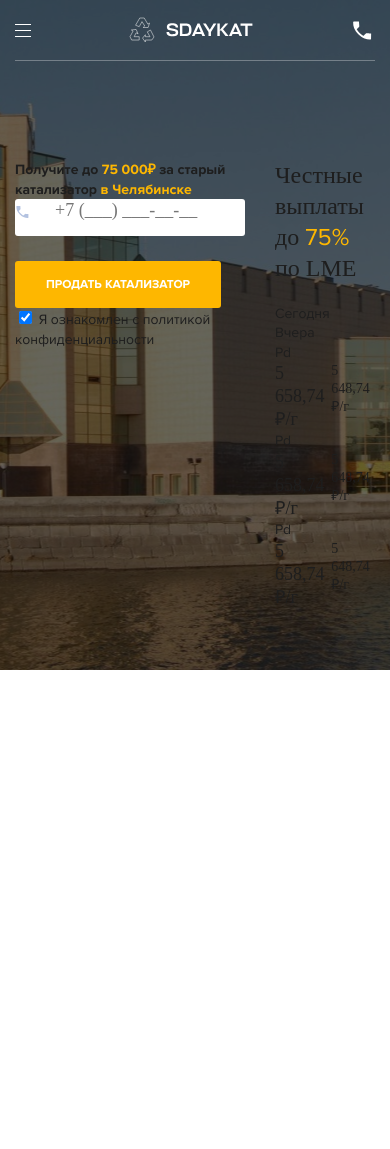
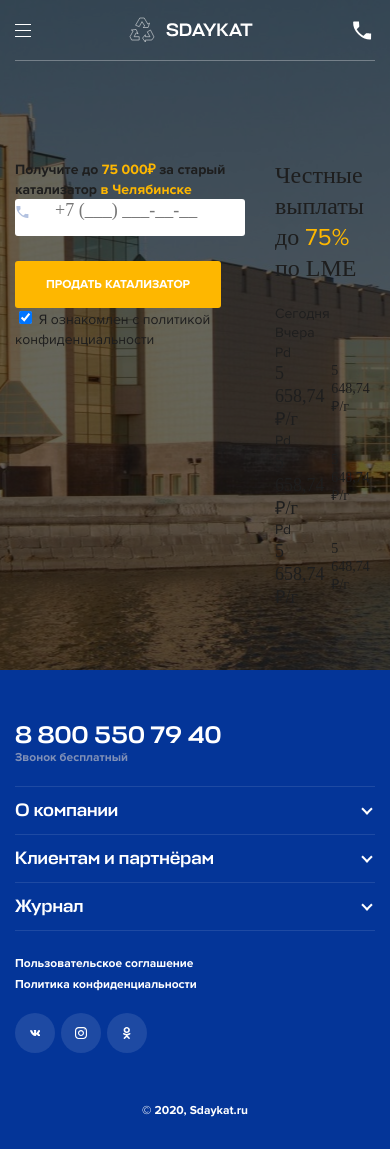
Before and after one commit to Deonar/sdaykat, a PHP site: page / in a window 390 px wide. Before the commit the page ends 670 px from the top, so only its background shows below. Run offline with PHP 8.4, Linux system fonts and the light colour scheme; style sheets or scripts are compiled from the project's sources; some libraries are stand-ins or nearby versions.

Commit message:
add footer

```diff
--- a/assets/js/main.js
+++ b/assets/js/main.js
@@ -17,7 +17,7 @@ jQuery(document).ready(function ($) {
     $('#mobMenu').removeClass('active');
   });
 
-  // Popup city
+  //==================================  Popup city
   $('#city-list').on('click', '.selectCity__item', function () {
     city = $(this).data('city');
     region = $(this).data('region');
@@ -34,7 +34,20 @@ jQuery(document).ready(function ($) {
   // $('#closeLocationPopup').on('click', function (e) {
   //   $('.location-popup').css({ opacity: '0', visibility: 'hidden' });
   // });
-  // Popup city and
+  // ======================= Popup city and
+
+  //======================== Footer tabs
+  $('.footer-tab-js').on('click', function (e) {
+    $(this).toggleClass('active');
+    if ($(this).hasClass('active')) {
+      $(this).find('.footer-item__menu-list').toggle('blind');
+    } else {
+      $(this).find('.footer-item__menu-list').hide('300');
+    }
+  });
+
+  //======================== Footer tabs and
+
   //======================== MASK
   // $('.mask-phone').mask('+7 (999) 999-99-99');
 
--- a/assets/scss/_footer.scss
+++ b/assets/scss/_footer.scss
@@ -1,3 +1,141 @@
 .footer {
-  width: 100%;
+  background: $primary;
+  padding: 50px 0px 30px 0px;
+  &-body {
+    display: flex;
+    justify-content: space-between;
+    margin-bottom: 40px;
+  }
+  &-contacts {
+  }
+  &-tell,
+  &-tell--mob {
+    font-family: 'Stapel';
+    font-weight: 500;
+    font-size: 24px;
+    line-height: 30px;
+    color: $text-light;
+    transition: all 0.3s ease;
+    &:hover {
+      transition: all 0.3s ease;
+      color: $text-secondery;
+    }
+  }
+  &-tell--mob,
+  &-tell__text--mob {
+    display: none;
+  }
+  &-tell__text,
+  &-tell__text--mob {
+    font-weight: 700;
+    font-size: 12px;
+    line-height: 16px;
+    margin-bottom: 20px;
+    color: #8090b7;
+  }
+  &-privacy {
+    display: block;
+    color: $text-light;
+    font-weight: 700;
+    font-size: 12px;
+    line-height: 16px;
+    margin-bottom: 5px;
+    transition: all 0.3s ease;
+    &:hover {
+      transition: all 0.3s ease;
+      color: $text-secondery;
+    }
+  }
+  &-social__list {
+    margin-top: 20px;
+    display: flex;
+    align-items: center;
+  }
+  &-social__item {
+    margin-right: 6px;
+    border-radius: 50%;
+    display: block;
+    overflow: hidden;
+    &:last-child {
+      margin-right: 0;
+    }
+  }
+  &-social__link {
+    width: 40px;
+    height: 40px;
+    overflow: hidden;
+    display: block;
+    background: rgba(255, 255, 255, 0.1);
+    display: flex;
+    align-items: center;
+    justify-content: center;
+    transition: all 0.3s ease;
+    &:hover {
+      background: rgba(255, 255, 255, 0.2);
+      transition: all 0.3s ease;
+      svg {
+        transition: all 0.3s ease;
+        fill: $text-secondery;
+      }
+    }
+    svg {
+      transition: all 0.3s ease;
+      fill: $white;
+    }
+    &.social__odnoklassniki svg {
+      width: 8px;
+      height: 12px;
+    }
+    &.social__vk svg {
+      width: 10px;
+      height: 6px;
+    }
+    &.social__inst svg {
+      width: 12px;
+      height: 12px;
+    }
+  }
+  &-item.active {
+  }
+  &-item__about {
+  }
+  &-item__title {
+    font-family: 'Stapel';
+    font-weight: 500;
+    font-size: 18px;
+    line-height: 23px;
+    margin-bottom: 30px;
+    color: $text-light;
+  }
+  &-item__menu-list {
+    transition: all 0.3s ease;
+  }
+  &-item__menu-item {
+    transition: all 0.3s ease;
+    margin-bottom: 15px;
+    &:last-child {
+      margin-bottom: 0;
+    }
+  }
+  &-item__menu-link {
+    color: #8090b7;
+    font-size: 14px;
+    line-height: 18px;
+    transition: all 0.3s ease;
+    &:hover {
+      transition: all 0.3s ease;
+      color: $text-secondery;
+    }
+  }
+  &-item__clients {
+  }
+  &-item__journal {
+  }
+  &-copy {
+    text-align: center;
+    font-weight: 700;
+    color: $text-light;
+    font-size: 12px;
+    line-height: 16px;
+  }
 }
--- a/assets/scss/_media.scss
+++ b/assets/scss/_media.scss
@@ -1,4 +1,4 @@
-@media (max-width: 1050px) {
+@media (max-width: 1200px) {
   //=========================== HEADER
   .header {
     &-top__address {
@@ -24,6 +24,19 @@
     }
   }
   //=========================== HEADER AND
+}
+@media (max-width: 992px) {
+  //=========================== Footer
+  .footer {
+    &-body {
+      flex-wrap: wrap;
+    }
+    &-item {
+      width: 35%;
+      margin-bottom: 30px;
+    }
+  }
+  //=========================== Footer AND
 }
 @media (max-width: 767px) {
   .page {
@@ -69,4 +82,66 @@
     font-size: 14px;
   }
   //====================== Popup city and
+
+  //=========================== Footer
+  .footer {
+    &-body {
+      margin-bottom: 50px;
+    }
+    &-contacts {
+      order: 3;
+    }
+    &-tell,
+    &-tell__text {
+      display: none;
+    }
+    &-tell--mob,
+    &-tell__text--mob {
+      display: block;
+      width: 100%;
+    }
+    &-item {
+      width: 100%;
+      margin-bottom: 0px;
+    }
+    &-item__title {
+      margin-bottom: 0;
+    }
+    &-item__menu-list {
+      display: none;
+      padding: 8px 0;
+    }
+    &-contacts {
+      margin-top: 25px;
+    }
+    &-item__about {
+      border-top: 1px solid rgba(255, 255, 255, 0.1);
+    }
+    &-item__about,
+    &-item__clients,
+    &-item__journal {
+      position: relative;
+      padding: 12px 0;
+      border-bottom: 1px solid rgba(255, 255, 255, 0.1);
+      &::after {
+        content: '';
+        display: block;
+        position: absolute;
+        right: 4px;
+        top: 18px;
+        width: 8px;
+        height: 8px;
+        transform: rotate(-45deg);
+        border-bottom: 2px solid #ffffff;
+        border-left: 2px solid #ffffff;
+        transition: all 0.3s ease;
+      }
+    }
+    &-item.active {
+      &::after {
+        transform: rotate(-225deg);
+      }
+    }
+  }
+  //=========================== Footer AND
 }
--- a/authorization.html
+++ b/authorization.html
@@ -12,7 +12,7 @@
   </head>
 
   <body>
-    <header class="header">
+    <header class="header header-dark">
       <div class="header-body">
         <div class="container">
           <div class="header-top">
--- a/index.html
+++ b/index.html
@@ -234,7 +234,101 @@
       </div>
     </main>
 
-    <footer class="footer"></footer>
+    <footer class="footer">
+      <div class="container">
+        <div class="footer-body">
+          <a href="tel:+88005507940" class="footer-tell--mob">8 800 550 79 40</a>
+          <div class="footer-tell__text--mob">Звонок бесплатный</div>
+          <div class="footer-item footer-contacts">
+            <a href="tel:+88005507940" class="footer-tell">8 800 550 79 40</a>
+            <div class="footer-tell__text">Звонок бесплатный</div>
+            <a href="#" class="footer-privacy">Пользовательское соглашение</a>
+            <a href="#" class="footer-privacy">Политика конфиденциальности</a>
+            <ul class="footer-social__list">
+              <li class="footer-social__item">
+                <a href="#" class="footer-social__link social__vk" target="_blank">
+                  <svg>
+                    <use xlink:href="assets/img/icons/vk-icon.svg#vk-icon"></use>
+                  </svg>
+                </a>
+              </li>
+              <li class="footer-social__item">
+                <a href="#" class="footer-social__link social__inst" target="_blank">
+                  <svg>
+                    <use xlink:href="assets/img/icons/inst-icon.svg#inst-icon"></use>
+                  </svg>
+                </a>
+              </li>
+              <li class="footer-social__item">
+                <a href="#" class="footer-social__link social__odnoklassniki" target="_blank">
+                  <svg>
+                    <use xlink:href="assets/img/icons/odnoklassniki-icon.svg#odnoklassniki-icon"></use>
+                  </svg>
+                </a>
+              </li>
+            </ul>
+          </div>
+          <div class="footer-item footer-item__about footer-tab-js">
+            <div class="footer-item__title">О компании</div>
+            <ul class="footer-item__menu-list">
+              <li class="footer-item__menu-item">
+                <a href="#" class="footer-item__menu-link">Миссия и ценности</a>
+              </li>
+              <li class="footer-item__menu-item">
+                <a href="#" class="footer-item__menu-link">Команда</a>
+              </li>
+              <li class="footer-item__menu-item">
+                <a href="#" class="footer-item__menu-link">Вакансии</a>
+              </li>
+              <li class="footer-item__menu-item">
+                <a href="#" class="footer-item__menu-link">Контакты</a>
+              </li>
+              <li class="footer-item__menu-item">
+                <a href="#" class="footer-item__menu-link">Франшиза</a>
+              </li>
+              <li class="footer-item__menu-item">
+                <a href="#" class="footer-item__menu-link">Представительства</a>
+              </li>
+            </ul>
+          </div>
+          <div class="footer-item footer-item__clients footer-tab-js">
+            <div class="footer-item__title">Клиентам и партнёрам</div>
+            <ul class="footer-item__menu-list">
+              <li class="footer-item__menu-item">
+                <a href="#" class="footer-item__menu-link">Цены</a>
+              </li>
+              <li class="footer-item__menu-item">
+                <a href="#" class="footer-item__menu-link">Удаление катализатора</a>
+              </li>
+              <li class="footer-item__menu-item">
+                <a href="#" class="footer-item__menu-link">Оптовикам</a>
+              </li>
+              <li class="footer-item__menu-item">
+                <a href="#" class="footer-item__menu-link">Программа лояльности</a>
+              </li>
+            </ul>
+          </div>
+          <div class="footer-item footer-item__journal footer-tab-js">
+            <div class="footer-item__title">Журнал</div>
+            <ul class="footer-item__menu-list">
+              <li class="footer-item__menu-item">
+                <a href="#" class="footer-item__menu-link">Каталитические системы</a>
+              </li>
+              <li class="footer-item__menu-item">
+                <a href="#" class="footer-item__menu-link">Драгоценные металлы</a>
+              </li>
+              <li class="footer-item__menu-item">
+                <a href="#" class="footer-item__menu-link">Автомобильная отрасль</a>
+              </li>
+              <li class="footer-item__menu-item">
+                <a href="#" class="footer-item__menu-link">Вторичное сырьё</a>
+              </li>
+            </ul>
+          </div>
+        </div>
+        <div class="footer-copy">© 2020, Sdaykat.ru</div>
+      </div>
+    </footer>
 
     <!-- Popup city -->
     <div id="popup-cities" class="popup-cities white-popup mfp-hide">
```
Also changed, not shown: assets/img/icons/inst-icon.svg (added), assets/img/icons/odnoklassniki-icon.svg (added), assets/img/icons/vk-icon.svg (added).
